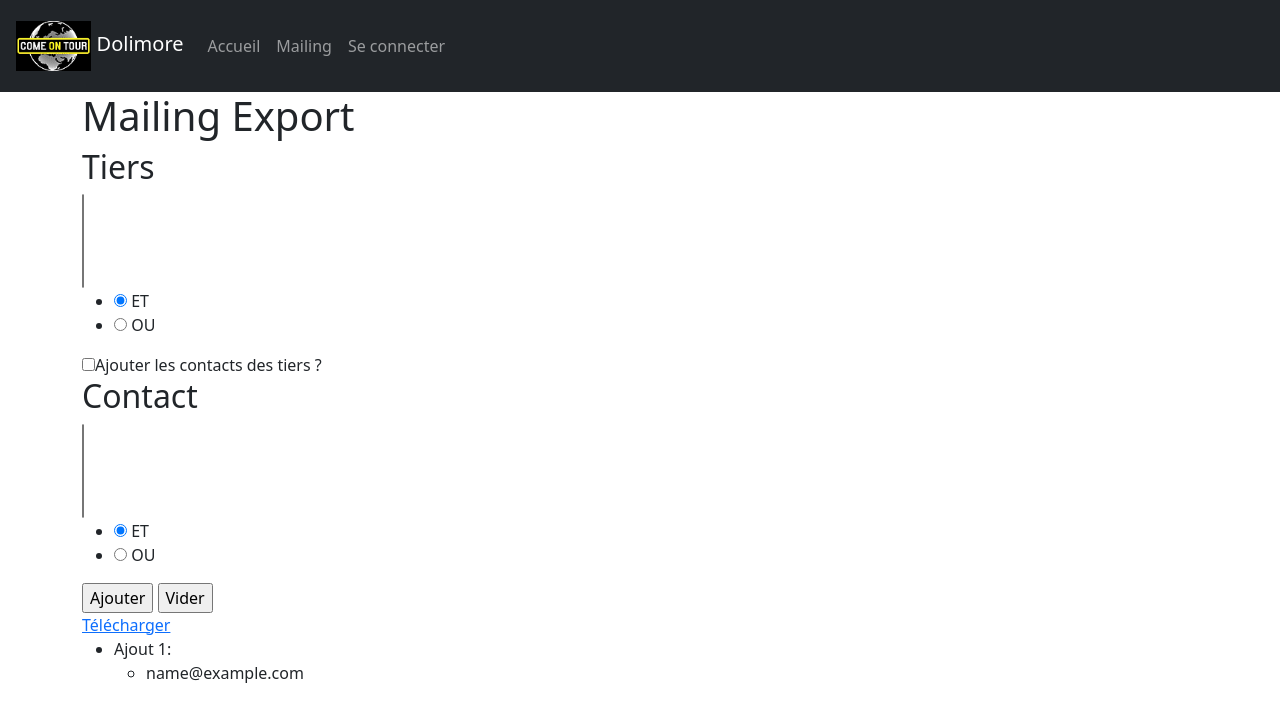
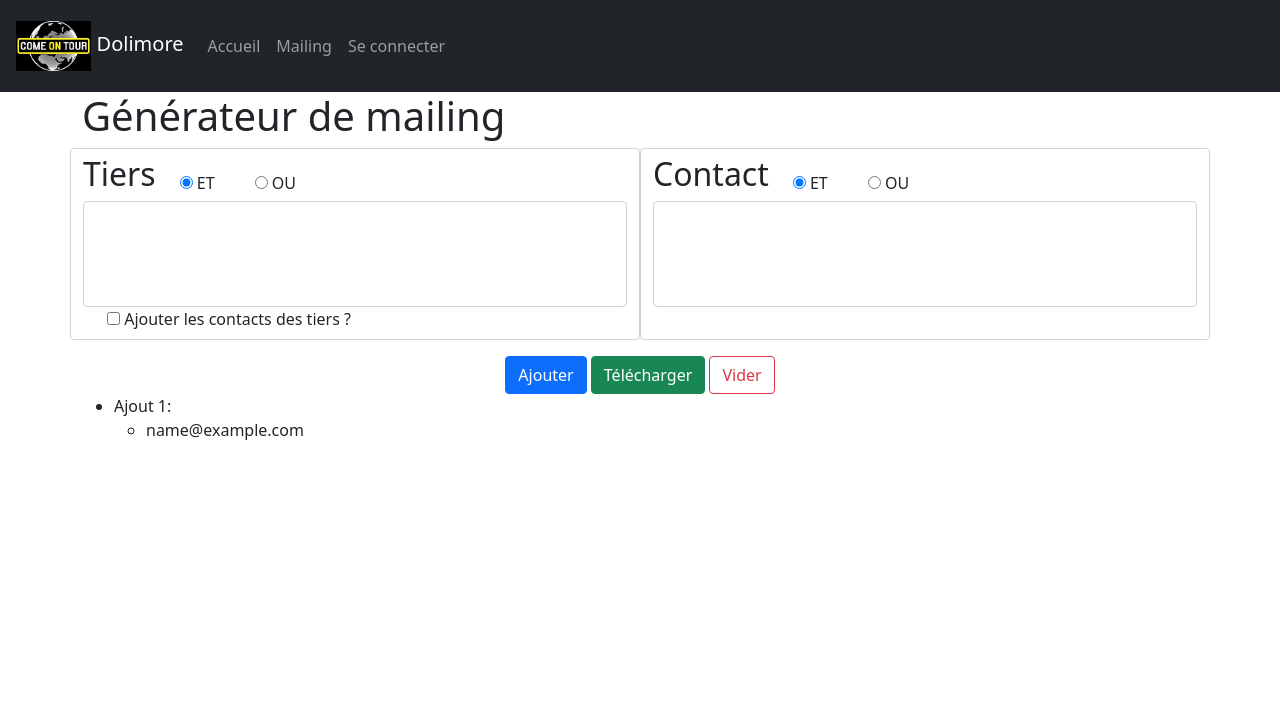
Before and after one commit to normanalie/dolimore, a Flask app: template app/templates/mailing.html in a window 1280 px wide. Shown: the top 722 px of the page. Run offline with Flask 2, Linux system fonts and the light colour scheme; tables that the repository leaves empty hold one stand-in row (values such as "Sample post"); the template is opened without the code that fills it: values that come from a table or form of the project are taken from there, most other values are stand-ins (such as "Sample title", 1, 10 or a date in 2020); lists and menus that the app fills with data are empty.

Commit message:
Bootstrap mailing form

```diff
--- a/app/templates/mailing.html
+++ b/app/templates/mailing.html
@@ -3,23 +3,58 @@
 {% block title %}Mailing - Dolimore{% endblock %}
 
 {% block content %}
-<div class="content">
-    <h1>Mailing Export</h1>
-    <form action="" method="post">
-        {{ form.hidden_tag() }}
+<div class="row">
+    <div class="col">
+        <h1>Générateur de mailing</h1>
+    </div>
+</div>
 
-        <h2>Tiers</h2>
-        {{ form.categories_customer }}
-        {{ form.operator_customer }}
-        {{ form.add_customer_contacts() }}{{ form.add_customer_contacts.label }}
-        <br>
-        <h2>Contact</h2>
-        {{ form.categories_contact }}
-        {{ form.operator_contact }}
+<form action="" method="post">
+    {{ form.hidden_tag() }}
 
-        {{ form.submit() }} {{ form.delete() }}
-    </form>
-    <a href="{{ url_for('mailing_export') }}">Télécharger</a>
+    <div class="form-group row">
+        <div class="col form-control">
+            <div class="d-flex align-bottom">
+                <div class="d-inline-block"><h2>Tiers</h2></div>
+
+                {% for operator in form.operator_customer %}
+                <div class="d-inline-block pt-3 form-check form-check-inline">
+                {{ operator() }} {{ operator.label }}
+                </div>
+                {% endfor %}
+
+            </div>
+
+            {{ form.categories_customer(class="form-control") }}
+
+            <div class="form-check">
+                {{ form.add_customer_contacts() }} {{ form.add_customer_contacts.label }}
+            </div>
+        </div>
+
+        <div class="col form-control">
+            <div class="d-flex align-bottom">
+                <div class="d-inline-block"><h2>Contact</h2></div>
+
+                {% for operator in form.operator_contact %}
+                <div class="d-inline-block pt-3 form-check form-check-inline">
+                {{ operator }} {{ operator.label }}
+                </div>
+                {% endfor %}
+
+            </div>
+
+            {{ form.categories_contact(class="form-control") }}
+        </div>
+    </div>
+    <div class="pt-3 text-center row">
+        <div class="col">
+            {{ form.submit(class="btn btn-primary") }}
+            <button type="button" class="btn btn-success" onclick="location.href='{{ url_for('mailing_export') }}'">Télécharger</button>
+            {{ form.delete(class="btn btn-outline-danger") }}
+        </div>
+    </div>
+</form>
     <ul>
         {% for sublist in emails %}
             <li>Ajout {{ loop.index }}:</li>
```
